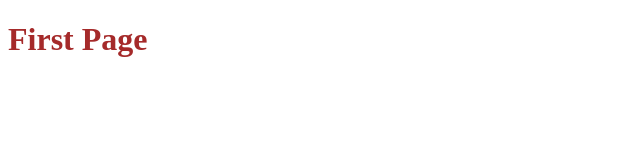
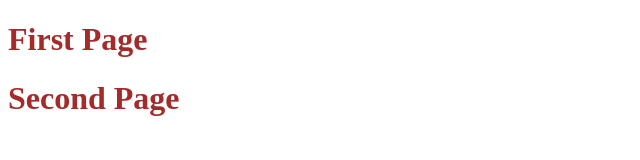
Before and after one commit to Vineela-Bhupani/Rode-Application, a plain HTML site: page rode/Git Tutorial/first.html in a window 1280 px wide. Shown: the whole page, without its empty margins (0-640 px from the left). Drawn offline with Linux system fonts and the light colour scheme.

Commit message:
added second page

```diff
--- a/rode/Git Tutorial/first.html
+++ b/rode/Git Tutorial/first.html
@@ -8,5 +8,6 @@
   </head>
   <body>
     <h1>First Page</h1>
+    <h1>Second Page</h1>
   </body>
 </html>
```
